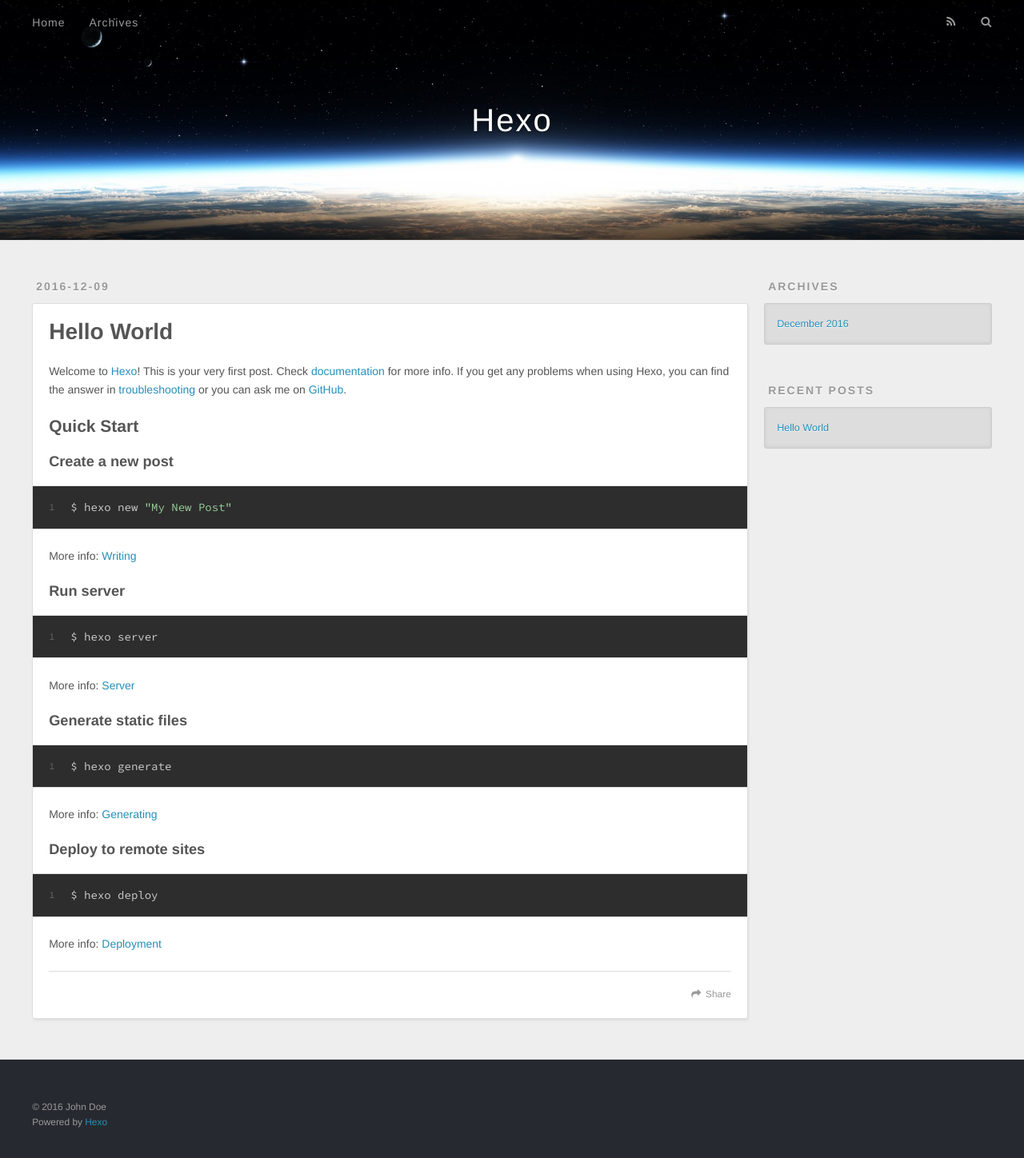
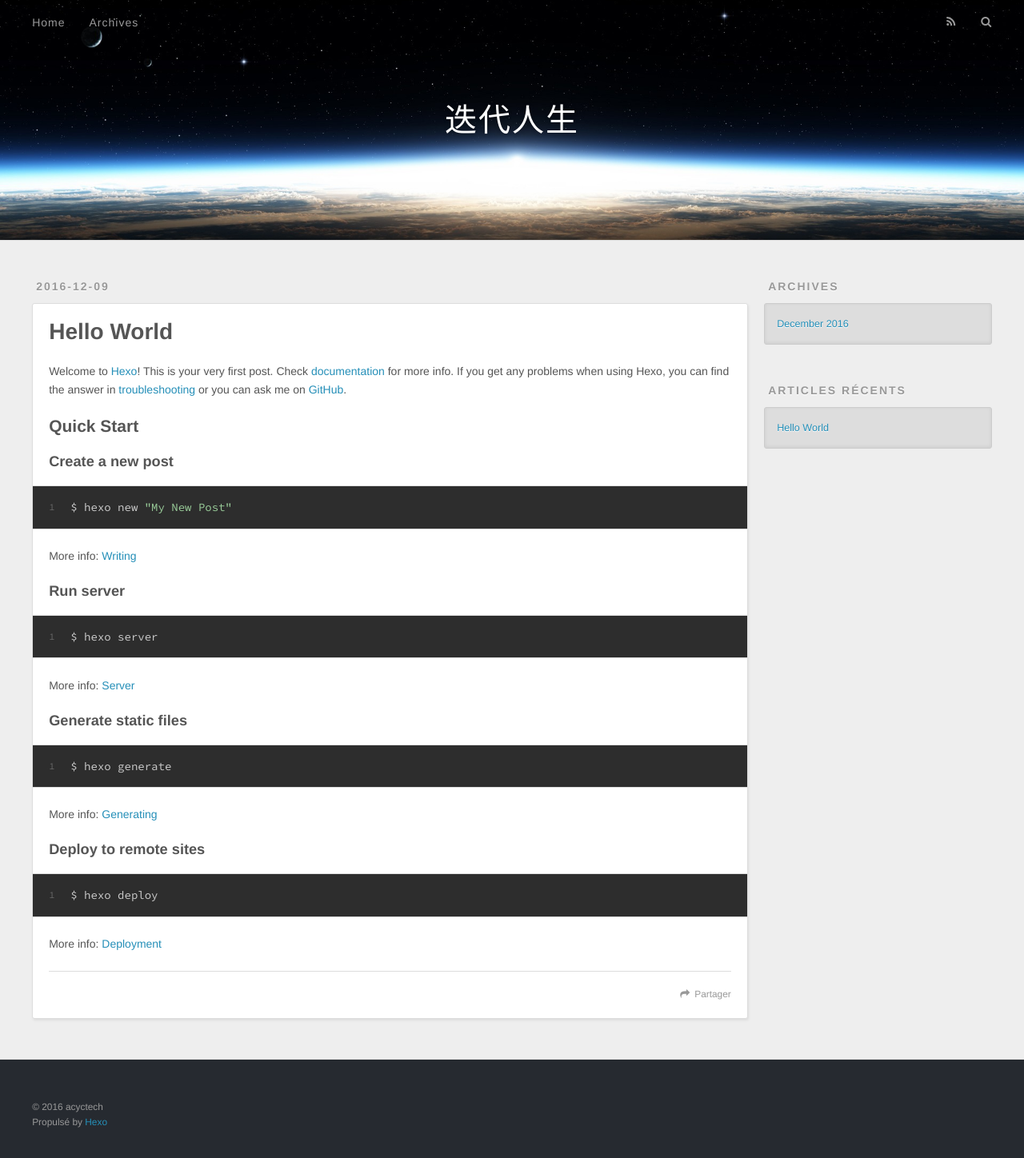
Before and after one commit to acyctech/acyctech.github.io, a plain HTML site: page index.html in a window 1280 px wide. Shown: the whole page at 80% size. Drawn offline with nearby package versions, Linux system fonts and the light colour scheme.

Commit message:
Site updated: 2016-12-09 13:29:52

```diff
--- a/index.html
+++ b/index.html
@@ -3,16 +3,19 @@
 <head>
   <meta charset="utf-8">
 
-  <title>Hexo</title>
+  <title>迭代人生</title>
   <meta name="viewport" content="width=device-width, initial-scale=1, maximum-scale=1">
-  <meta property="og:type" content="website">
-<meta property="og:title" content="Hexo">
+  <meta name="description" content="生活一半记忆，一半继续">
+<meta property="og:type" content="website">
+<meta property="og:title" content="迭代人生">
 <meta property="og:url" content="http://yoursite.com/index.html">
-<meta property="og:site_name" content="Hexo">
+<meta property="og:site_name" content="迭代人生">
+<meta property="og:description" content="生活一半记忆，一半继续">
 <meta name="twitter:card" content="summary">
-<meta name="twitter:title" content="Hexo">
+<meta name="twitter:title" content="迭代人生">
+<meta name="twitter:description" content="生活一半记忆，一半继续">
 
-    <link rel="alternate" href="/atom.xml" title="Hexo" type="application/atom+xml">
+    <link rel="alternate" href="/atom.xml" title="迭代人生" type="application/atom+xml">
 
 
     <link rel="icon" href="/favicon.png">
@@ -33,7 +36,7 @@
   <div id="header-outer" class="outer">
     <div id="header-title" class="inner">
       <h1 id="logo-wrap">
-        <a href="/" id="logo">Hexo</a>
+        <a href="/" id="logo">迭代人生</a>
       </h1>
 
     </div>
@@ -48,9 +51,9 @@
       </nav>
       <nav id="sub-nav">
 
-          <a id="nav-rss-link" class="nav-icon" href="/atom.xml" title="RSS Feed"></a>
+          <a id="nav-rss-link" class="nav-icon" href="/atom.xml" title="Flux RSS"></a>
 
-        <a id="nav-search-btn" class="nav-icon" title="Search"></a>
+        <a id="nav-search-btn" class="nav-icon" title="Rechercher"></a>
       </nav>
       <div id="search-form-wrap">
         <form action="//google.com/search" method="get" accept-charset="UTF-8" class="search-form"><input type="search" name="q" results="0" class="search-form-input" placeholder="Search"><button type="submit" class="search-form-submit">&#xF002;</button><input type="hidden" name="sitesearch" value="http://yoursite.com"></form>
@@ -96,7 +99,7 @@
 
     </div>
     <footer class="article-footer">
-      <a data-url="http://yoursite.com/2016/12/09/hello-world/" data-id="ciwh6xulv0000rgk2ei00qzfq" class="article-share-link">Share</a>
+      <a data-url="http://yoursite.com/2016/12/09/hello-world/" data-id="ciwhcs9050000iok2cetrrbo9" class="article-share-link">Partager</a>
 
 
     </footer>
@@ -131,7 +134,7 @@
 
 
   <div class="widget-wrap">
-    <h3 class="widget-title">Recent Posts</h3>
+    <h3 class="widget-title">Articles récents</h3>
     <div class="widget">
       <ul>
 
@@ -151,8 +154,8 @@
 
   <div class="outer">
     <div id="footer-info" class="inner">
-      &copy; 2016 John Doe<br>
-      Powered by <a href="http://hexo.io/" target="_blank">Hexo</a>
+      &copy; 2016 acyctech<br>
+      Propulsé by <a href="http://hexo.io/" target="_blank">Hexo</a>
     </div>
   </div>
 </footer>
```
Also changed, not shown: 2016/12/09/hello-world/index.html (+10 -10 lines), archives/2016/12/index.html (+15 -12 lines), archives/2016/index.html (+15 -12 lines), archives/index.html (+15 -12 lines).
